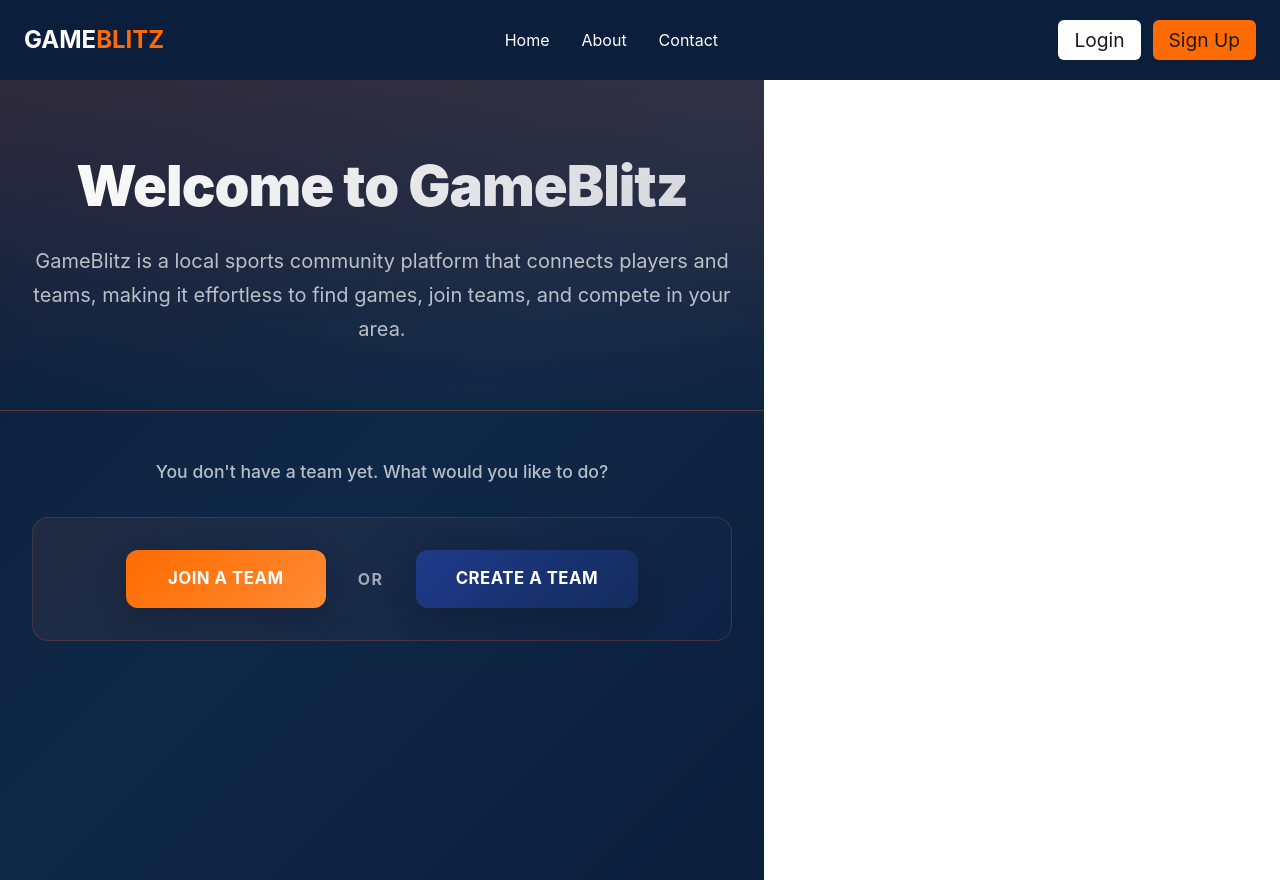
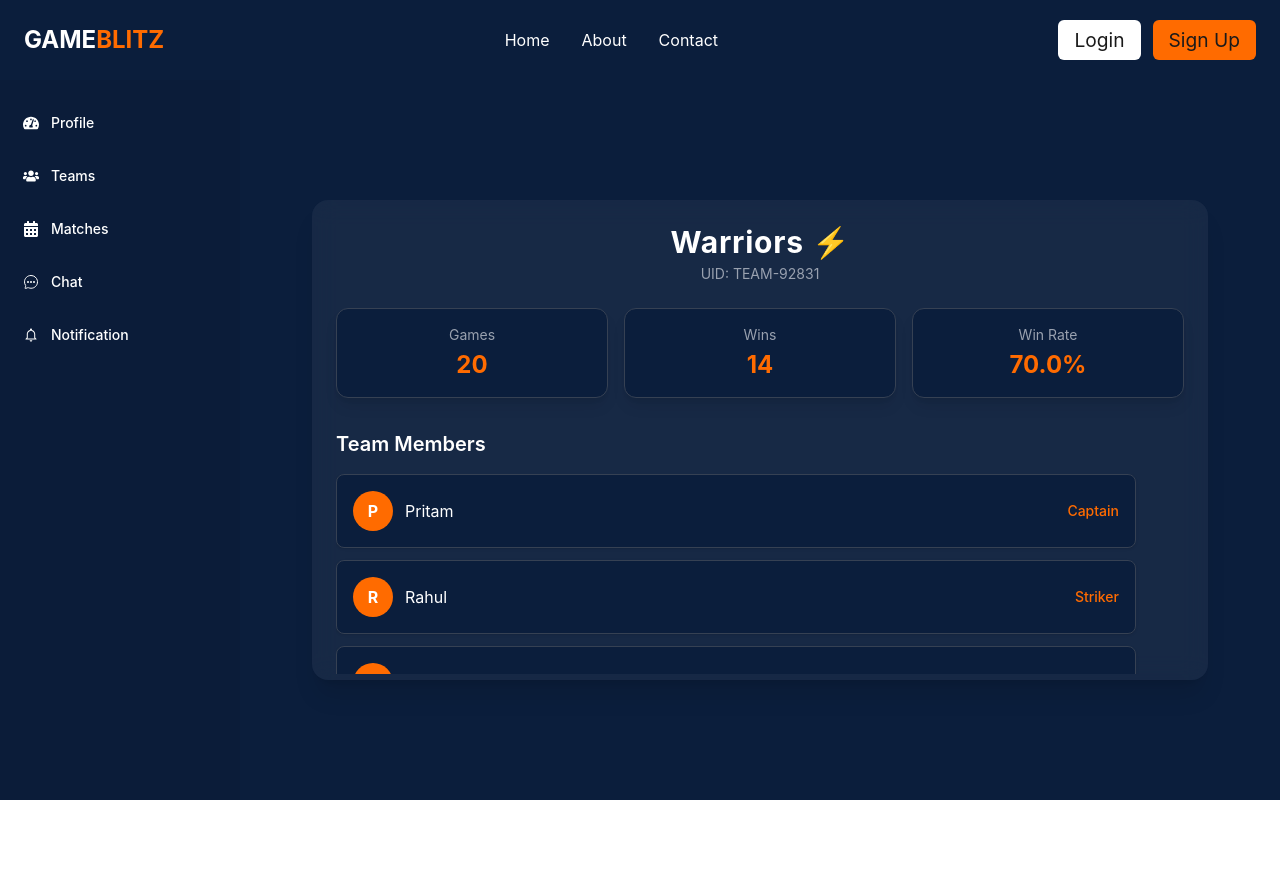
Before and after one commit to SajjadRizvi04/GameBlitz, a React (Vite) app in the folder gameblitz/: page /dashboard in a window 1280 px wide. After the commit the page ends 800 px from the top, so only its background shows below. Built offline with nearby package versions, Linux system fonts and the light colour scheme.

Commit message:
Justin - cleared the LandingPage test code from Dashboard.jsx

```diff
--- a/gameblitz/src/components/dashboard/Dashboard.jsx
+++ b/gameblitz/src/components/dashboard/Dashboard.jsx
@@ -1,14 +1,12 @@
 import DashboardSidebar from "./sidebar/Sidebar";
 import { Outlet } from 'react-router'
-import LandingNoTeam from "./no-team/LandingNoTeam";
 export function Dashboard(){
 
     return(
         <>
             <section className="flex dashboard-template">
-                {/* <DashboardSidebar /> */}
-                {/* <Outlet /> */}
-                <LandingNoTeam />
+                <DashboardSidebar />
+                <Outlet />
             </section>
         </>
     )
```
Also changed, not shown: 2 other files (tests, documents, lock files or other folders).
